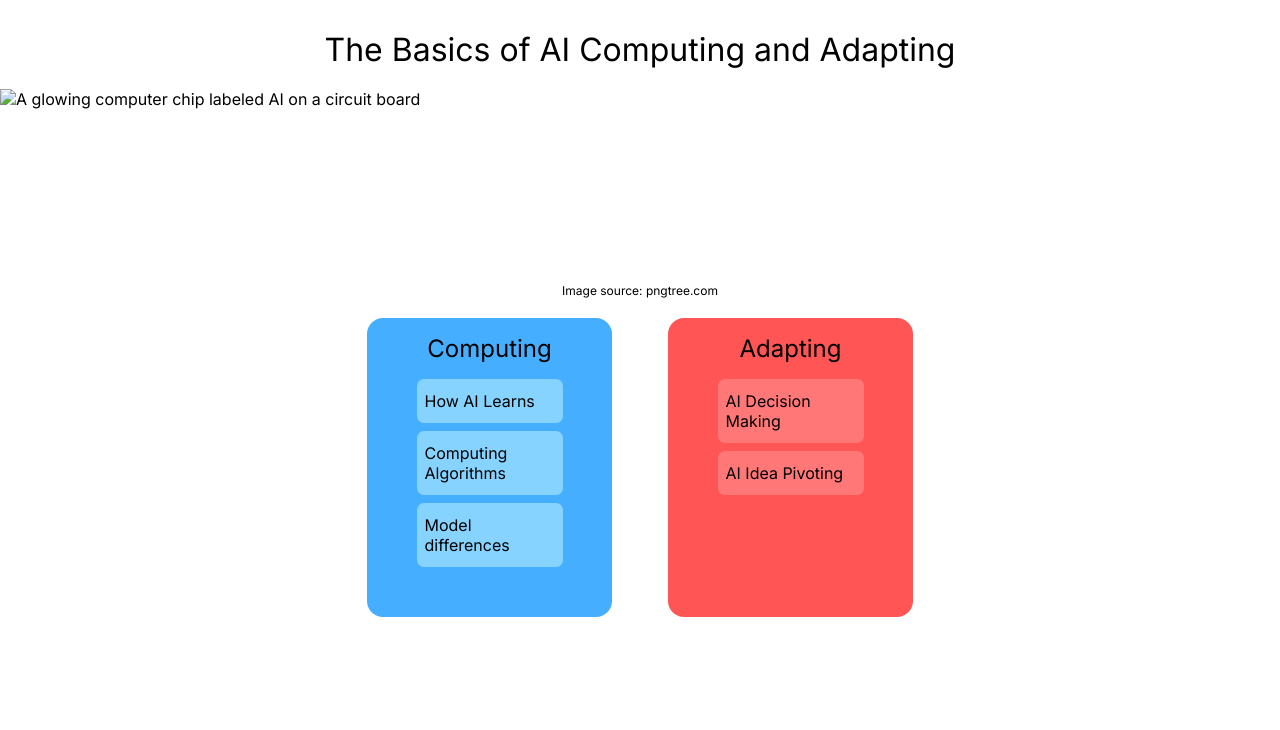
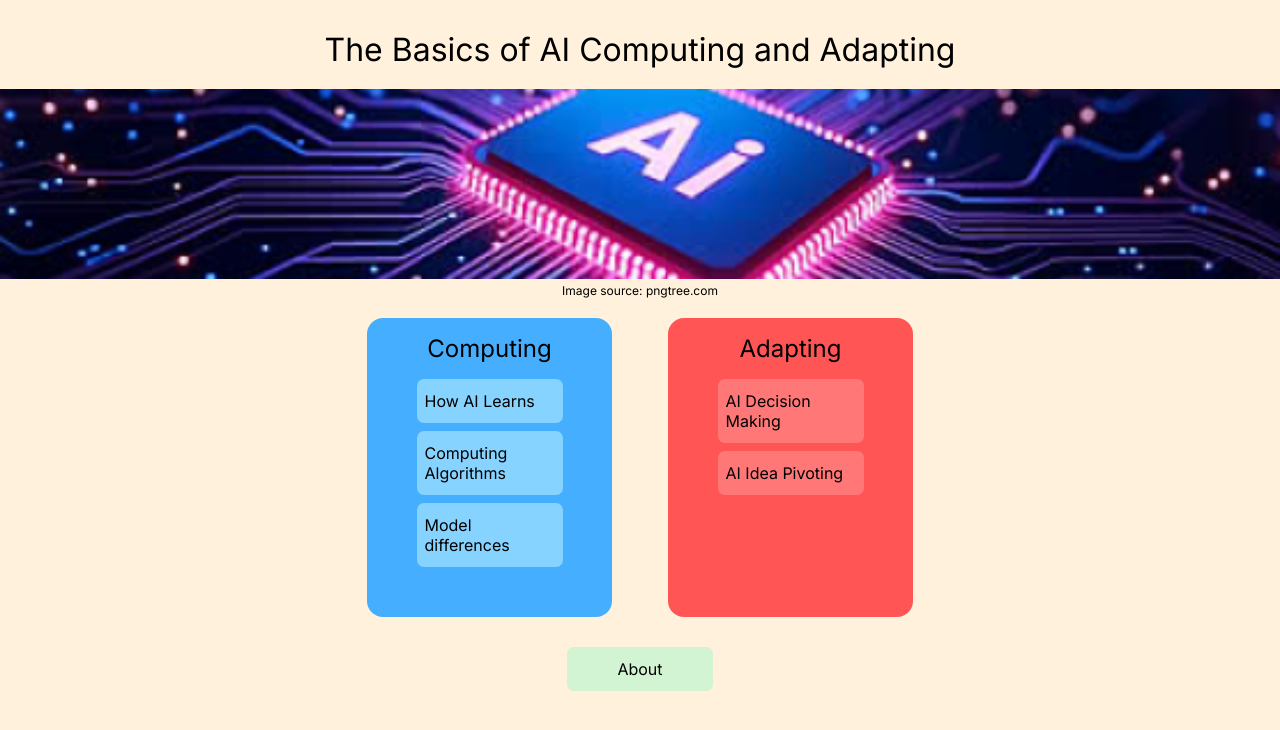
Before and after one commit to JakeWhit21/final-project, a plain HTML site: page index.html in a window 1280 px wide. Drawn offline with Linux system fonts and the light colour scheme.

Commit message:
Finished

```diff
--- a/index.html
+++ b/index.html
@@ -12,7 +12,7 @@
 
   <link rel="stylesheet" href="styles.css">
 </head>
-<body>
+<body class="index">
 
   <header class="site-header">
     <h1 class="site-title">The Basics of AI Computing and Adapting</h1>
@@ -20,7 +20,7 @@
 
   <main>
 
-    <img class="hero-image" src="images/hero.jpg" alt="A glowing computer chip labeled AI on a circuit board">
+    <img class="hero-image" src="images/hero.png" alt="A glowing computer chip labeled AI on a circuit board">
     <p class="image-credit">Image source: pngtree.com</p>
 
     <nav class="topics">
@@ -44,6 +44,8 @@
 
     </nav>
 
+        <a class="topic-button about-button" href="about.html">About</a>
+
   </main>
 
 </body>
--- a/styles.css
+++ b/styles.css
@@ -1,6 +1,8 @@
 /* ---------- Colors from the Figma design ---------- */
 
 :root {
+  --index-background: #fff1db;
+
   --computing-card: #45aeff;
   --computing-button: #87d3ff;
   --adapting-card: #ff5555;
@@ -128,6 +130,10 @@ body {
 
 
 /* ---------- Page background colors ---------- */
+
+.index {
+  background-color: var(--index-background);
+}
 
 .computing-page {
   background-color: var(--computing-background);
@@ -302,3 +308,13 @@ body {
   font-weight: 500;
   font-style: normal;
 }
+
+/* ---------- About button on the home page ---------- */
+
+/* Uses .topic-button for its size and shape,
+   and the About page's green for its color */
+.about-button {
+  margin: 0 auto 40px auto;
+  background-color: var(--about-background);
+  text-align: center;
+}
```
Also changed, not shown: images/algorithms-1.png (added), images/algorithms-2.png (added), images/decisions-1.png (added), images/decisions-2.png (added), images/hero.png (added), images/learns-1.png (added), images/learns-2.png (added), images/models-1.png (added), images/models-2.png (added), images/pivoting-1.png (added), images/pivoting-2.png (added).
